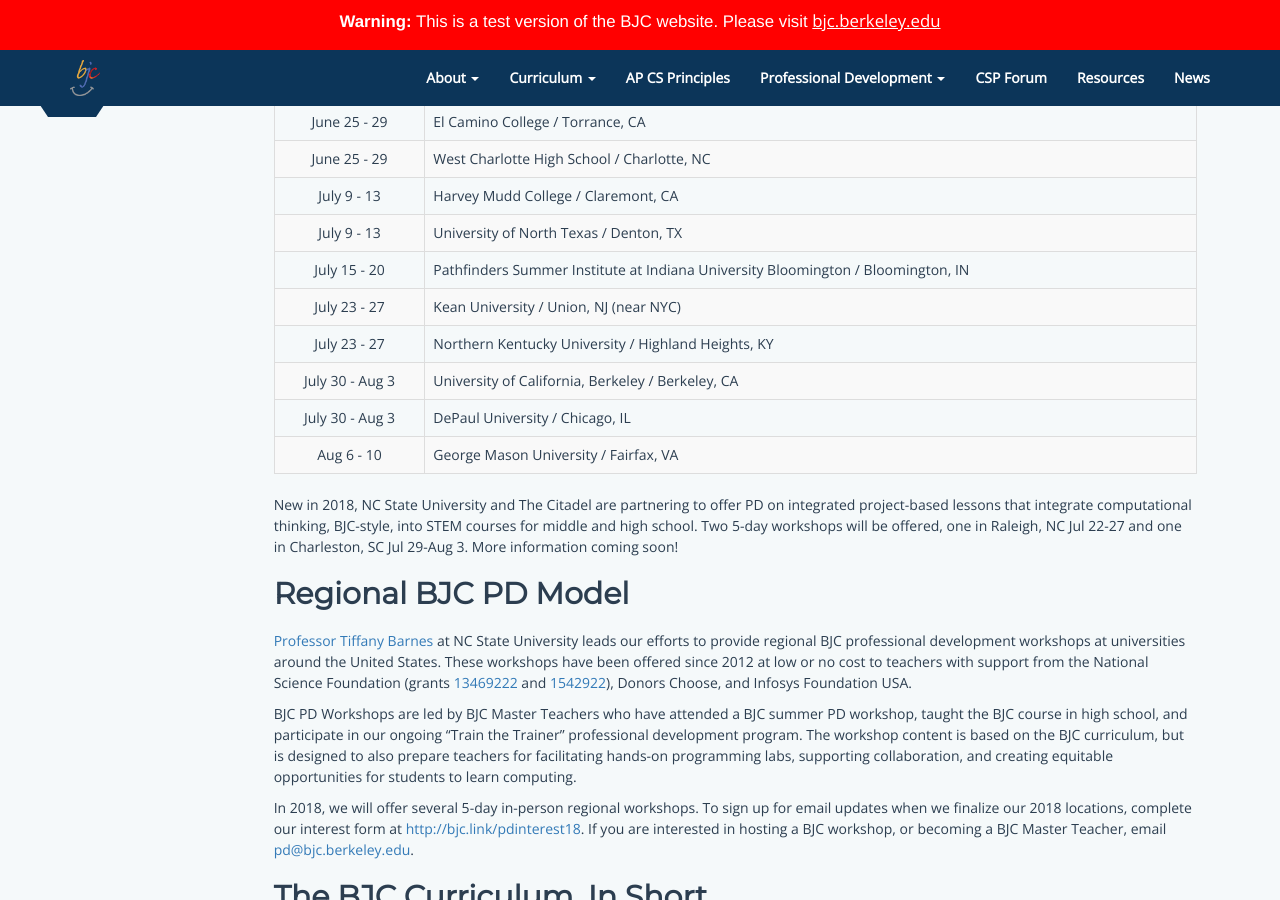
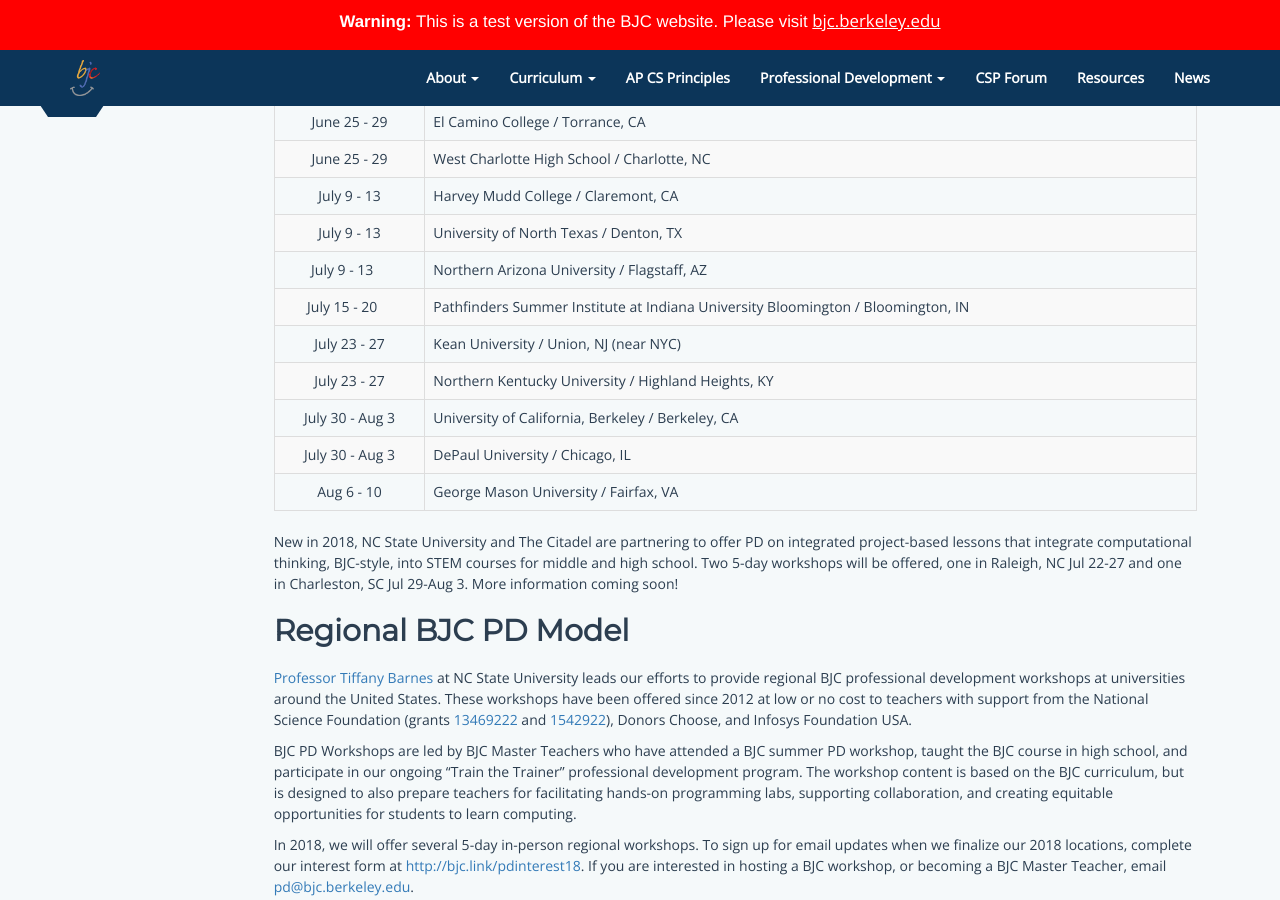
Before and after one commit to beautyjoy/beautyjoy.github.io, a Jekyll site: the page built from summer-pd/index.md, in a window 1280 px wide and 900 px high, scrolled down 993 px. Built offline with Jekyll 4.4.1, drawn with Linux system fonts in a browser that asks for light colours.

Commit message:
added AZ

```diff
--- a/summer-pd/index.md
+++ b/summer-pd/index.md
@@ -28,13 +28,14 @@
 | Dates            | Locations                                                                          |
 | :--------------: |------------------------------------------------------------------------------------|
 | June 4 - 8       |  Southern Utah / Location TBD                                                      |
-| June 18 - 22     |  Florida A&amp;M University / Tallahassee, FL                                       |
+| June 18 - 22     |  Florida A&amp;M University / Tallahassee, FL                                      |
 | June 25 - 29     |  Colorado School of Mines / Golden, CO                                             |
 | June 25 - 29     |  El Camino College / Torrance, CA                                                  |
 | June 25 - 29     |  West Charlotte High School / Charlotte, NC
 | July 9 - 13      |  Harvey Mudd College / Claremont, CA                                               |
 | July 9 - 13      |  University of North Texas / Denton, TX                                            |
-| July 15 - 20     |  Pathfinders Summer Institute at Indiana University Bloomington / Bloomington, IN  |
+| July 9 - 13      |  Northern Arizona University / Flagstaff, AZ
+| July 15 - 20     |  Pathfinders Summer Institute at Indiana University Bloomington / Bloomington, IN  |
 | July 23 - 27     |  Kean University / Union, NJ (near NYC)                                            |
 | July 23 - 27     |  Northern Kentucky University / Highland Heights, KY                               |
 | July 30 - Aug 3  |  University of California, Berkeley / Berkeley, CA                                 |
```
